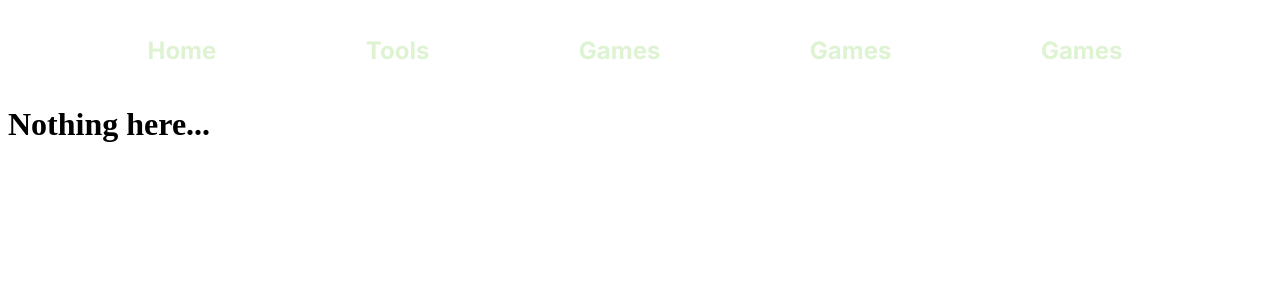
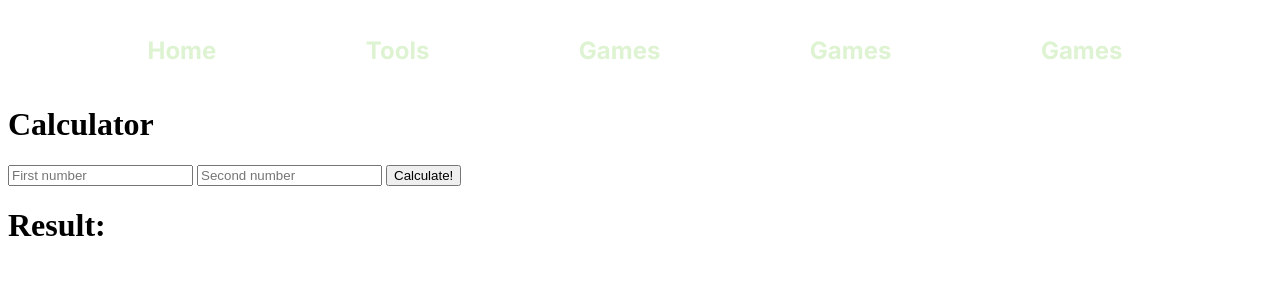
Before and after one commit to Sergey5588/my-site, a SvelteKit app: page /tools in a window 1280 px wide. Shown: the top 300 px of the page. Built offline with nearby package versions, Linux system fonts and the light colour scheme.

Commit message:
new tool: calculator + styles

```diff
--- a/src/main.css
+++ b/src/main.css
@@ -84,3 +84,14 @@ button:active {
     display: flex;
     justify-content:space-evenly;
 }
+
+input[type=text] {
+	appearance: none;
+	border: 2px solid var(--first-color);
+    background-color: var(--bg-color);
+    color: var(--font-color);
+    height: 2em;
+    border-radius: 8px;
+    font-size: 16px;
+	outline: none;
+}
--- a/src/routes/tools/+page.svelte
+++ b/src/routes/tools/+page.svelte
@@ -1 +1,16 @@
-<h1>Nothing here...</h1>
+<script>
+
+    var result = $state("")
+    var one = $state("")
+    var two = $state("")
+    function add() {
+        result = one+two
+    }
+</script>
+
+<h1>Calculator</h1>
+<input bind:value = {one} type="text" placeholder="First number"/>
+<input bind:value = {two} type="text" placeholder="Second number"/>
+<button onclick={add}>Calculate!</button>
+
+<h1>Result: {result}</h1>
```
